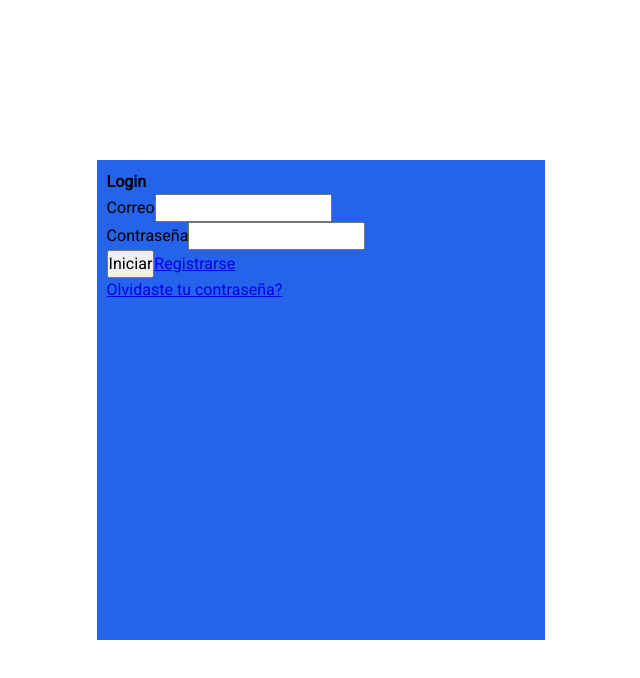
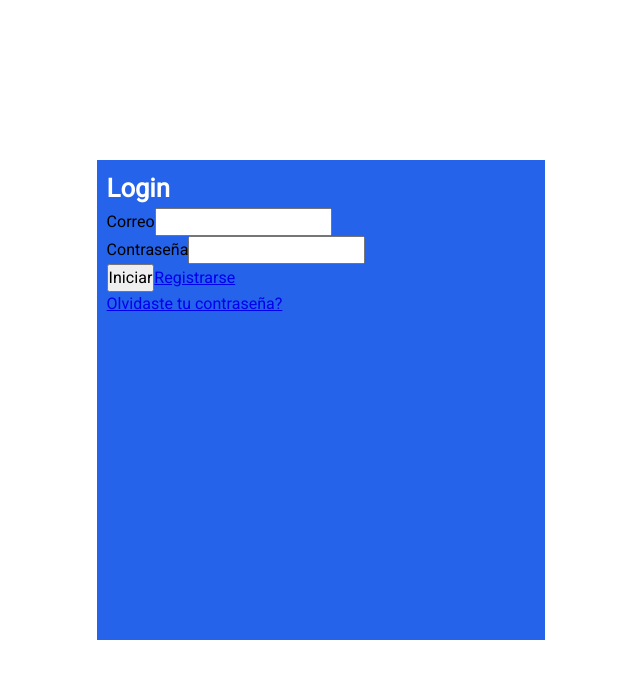
Before and after one commit to LuisArielRetanaHernadez/caht_client, a React (Vite) app: page /login in a window 1280 px wide. Shown: the top 678 px of the page, without its empty margins (319-959 px from the left). Built offline with nearby package versions, Linux system fonts and the light colour scheme.

Commit message:
agregando estilos al title del login

```diff
--- a/src/Pages/Login/login.styles.css
+++ b/src/Pages/Login/login.styles.css
@@ -4,3 +4,9 @@
   padding: .6rem;
   background-color: var(--bg-blue-bright);
 }
+
+.form__title {
+  font-size: 1.6rem;
+  color: black;
+  filter: invert(1);
+}
```
